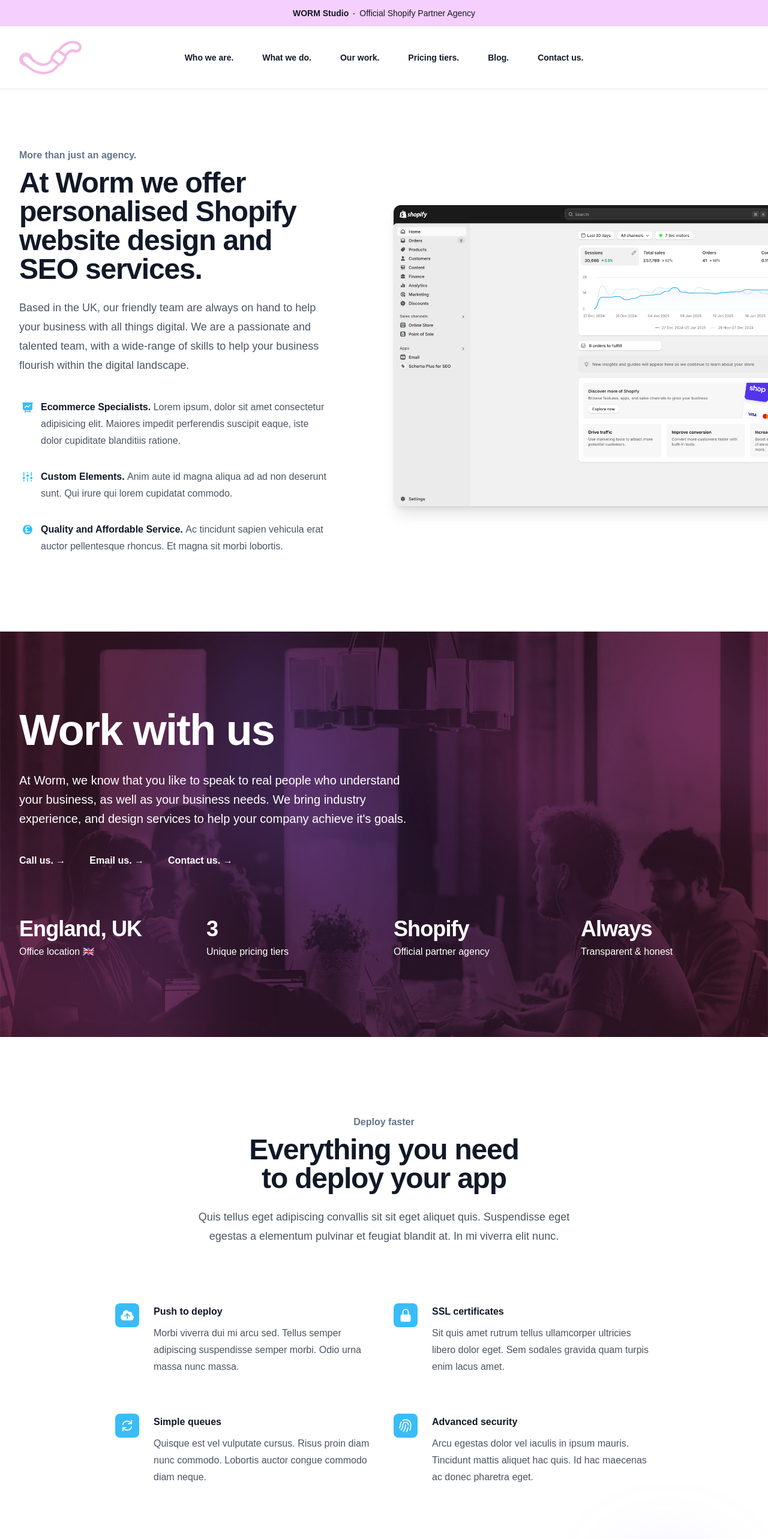
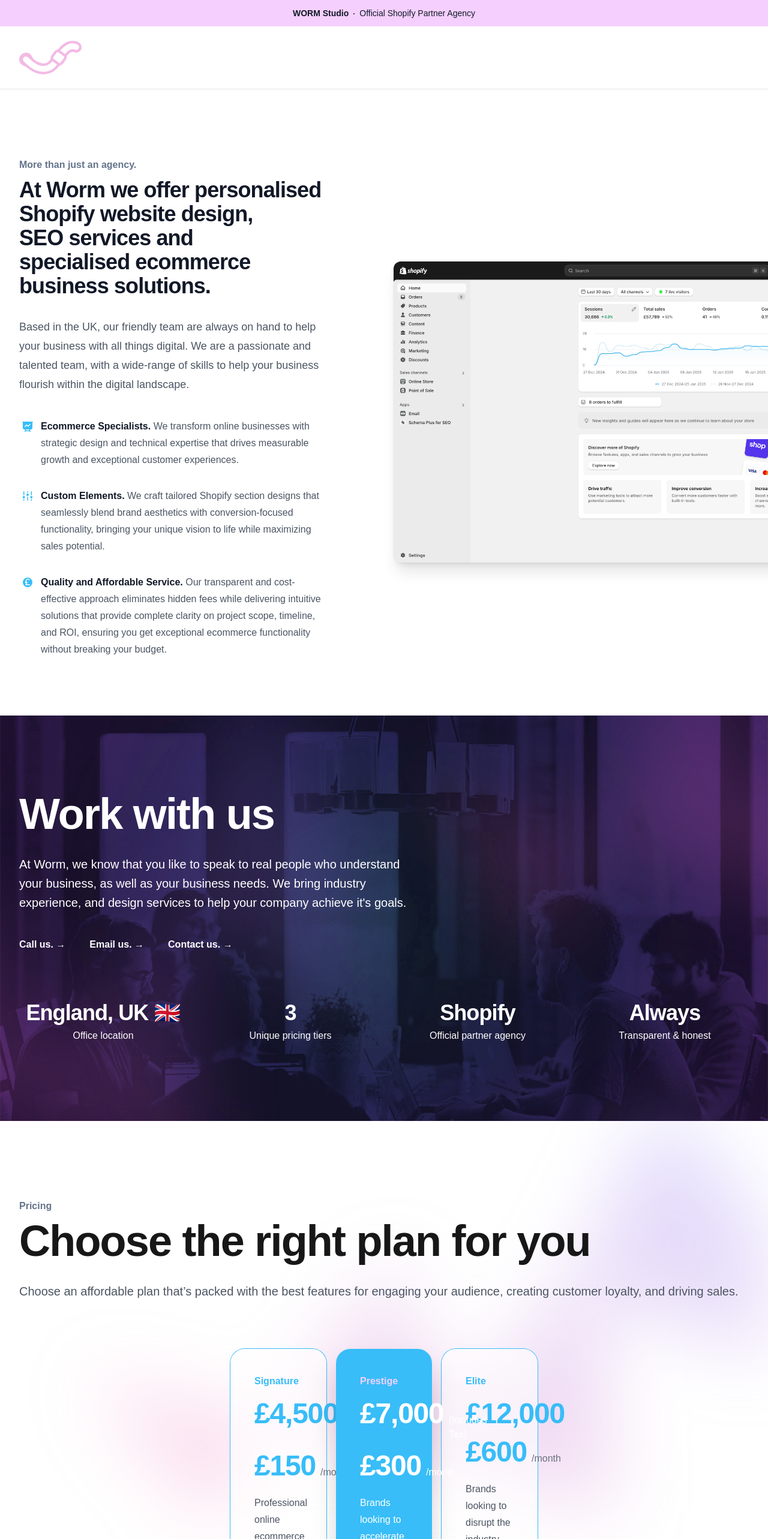
Before and after one commit to danielglazebrook/slither-workshop, a Next.js app: page / in a window 1280 px wide. Shown: the top 2566 px of the page at 60% size. Built offline with nearby package versions, Linux system fonts and the light colour scheme.

Commit message:
website refresh

```diff
--- a/app/page.js
+++ b/app/page.js
@@ -24,37 +24,37 @@
 import Image from "next/image";
 
 const navigation = [
-  { name: "Who we are.", href: "/who-we-are" },
-  { name: "What we do.", href: "/what-we-do" },
-  { name: "Our work.", href: "/our-work" },
-  { name: "Pricing tiers.", href: "#pricing-tiers" },
-  { name: "Blog.", href: "/blogs" },
-  { name: "Contact us.", href: "/contact-us" },
+  // { name: "Who we are.", href: "/who-we-are" },
+  // { name: "What we do.", href: "/what-we-do" },
+  // { name: "Our work.", href: "/our-work" },
+  // { name: "Pricing tiers.", href: "#pricing-tiers" },
+  // { name: "Blog.", href: "/blogs" },
+  // { name: "Contact us.", href: "/contact-us" },
 ];
 
 const features = [
   {
     name: "Ecommerce Specialists.",
     description:
-      "Lorem ipsum, dolor sit amet consectetur adipisicing elit. Maiores impedit perferendis suscipit eaque, iste dolor cupiditate blanditiis ratione.",
+      "We transform online businesses with strategic design and technical expertise that drives measurable growth and exceptional customer experiences.",
     icon: PresentationChartLineIcon,
   },
   {
     name: "Custom Elements.",
     description:
-      "Anim aute id magna aliqua ad ad non deserunt sunt. Qui irure qui lorem cupidatat commodo.",
+      "We craft tailored Shopify section designs that seamlessly blend brand aesthetics with conversion-focused functionality, bringing your unique vision to life while maximizing sales potential.",
     icon: AdjustmentsVerticalIcon,
   },
   {
     name: "Quality and Affordable Service.",
     description:
-      "Ac tincidunt sapien vehicula erat auctor pellentesque rhoncus. Et magna sit morbi lobortis.",
+      "Our transparent and cost-effective approach eliminates hidden fees while delivering intuitive solutions that provide complete clarity on project scope, timeline, and ROI, ensuring you get exceptional ecommerce functionality without breaking your budget.",
     icon: CurrencyPoundIcon,
   },
 ];
 
 const stats = [
-  { name: "Office location 🇬🇧", value: "England, UK" },
+  { name: "Office location", value: "England, UK 🇬🇧" },
   { name: "Unique pricing tiers", value: "3" },
   { name: "Official partner agency", value: "Shopify" },
   { name: "Transparent & honest", value: "Always" },
@@ -106,8 +106,8 @@
     name: "Elite",
     id: "tier-elite",
     href: "#",
-    newWebsitePrice: "Please enquire with us for our fully customised package",
-    priceMonthly: "£500",
+    newWebsitePrice: "£12,000",
+    priceMonthly: "£600",
     description:
       "Brands looking to disrupt the industry and bring high value turnover.",
     features: [
@@ -218,6 +218,7 @@
                 <Image alt="" src={iconSVG} className="h-14 w-auto" />
               </a>
             </div>
+            {navigation.length > 0 &&
             <div className="flex lg:hidden">
               <button
                 type="button"
@@ -228,6 +229,7 @@
                 <Bars3Icon aria-hidden="true" className="size-6" />
               </button>
             </div>
+            }
             <div className="hidden lg:flex lg:gap-x-12">
               {navigation.map((item) => (
                 <a
@@ -279,39 +281,33 @@
                       </a>
                     ))}
                   </div>
-                  <div className="py-6">
-                    <a
-                      href="#"
-                      className="-mx-3 block rounded-lg px-3 py-2.5 text-base/7 font-semibold text-gray-900 hover:bg-gray-50"
-                    >
-                      Log in
-                    </a>
-                  </div>
                 </div>
               </div>
             </DialogPanel>
           </Dialog>
         </header>
+      </div>
 
-        <div className="overflow-hidden bg-white py-24 sm:pt-20 sm:pb-32">
+      {/* Intro */}
+      <div className="overflow-hidden bg-white py-10 pb-20 sm:py-24">
           <div className="mx-auto max-w-7xl px-6 lg:px-8">
-            <div className="mx-auto grid max-w-2xl grid-cols-1 gap-x-8 gap-y-16 sm:gap-y-20 lg:mx-0 lg:max-w-none lg:grid-cols-2 flex items-center">
+            <div className="mx-auto grid grid-cols-1 gap-x-8 gap-y-16 sm:gap-y-20 lg:mx-0 lg:max-w-none lg:grid-cols-2 flex items-center">
               <div className="lg:pr-8 lg:pt-4">
                 <div className="lg:max-w-lg">
                   <h2 className="text-base/7 font-semibold text-slate-500">
                     More than just an agency.
                   </h2>
-                  <p className="mt-2 text-pretty text-4xl font-semibold tracking-tight text-gray-900 sm:text-5xl">
-                    At Worm we offer personalised Shopify website design and SEO
-                    services.
+                  <p className="mt-3 sm:mt-2 text-pretty md:text-4xl font-semibold tracking-tight text-gray-900 text-3xl">
+                    At Worm we offer personalised Shopify website design, SEO
+                    services and specialised ecommerce business solutions.
                   </p>
-                  <p className="mt-6 text-lg/8 text-gray-600">
+                  <p className="mt-6 sm:mt-8 text-lg/8 text-gray-600">
                     Based in the UK, our friendly team are always on hand to
                     help your business with all things digital. We are a
                     passionate and talented team, with a wide-range of skills to
                     help your business flourish within the digital landscape.
                   </p>
-                  <dl className="mt-10 max-w-xl space-y-8 text-base/7 text-gray-600 lg:max-w-none">
+                  <dl className="mt-8 sm:mt-10 max-w-xl space-y-8 text-base/7 text-gray-600 lg:max-w-none">
                     {features.map((feature) => (
                       <div key={feature.name} className="relative pl-9">
                         <dt className="inline font-semibold text-gray-900">
@@ -332,19 +328,18 @@
                 src={screenshotImage}
                 width={2432}
                 height={1442}
-                className="mt-8 w-[48rem] max-w-none rounded-xl shadow-xl ring-1 ring-gray-400/10 sm:w-[57rem] md:-ml-4 lg:-ml-0"
+                className="sm:mt-8 w-[48rem] max-w-none rounded-xl shadow-xl ring-1 ring-gray-400/10 sm:w-[57rem] md:-ml-4 lg:-ml-0"
               />
             </div>
           </div>
         </div>
-      </div>
 
       {/* Work with us section */}
-      <div className="relative isolate overflow-hidden bg-gray-900 py-24 sm:py-32">
+      <div className="relative isolate overflow-hidden bg-gray-900 py-16 sm:py-32">
         <Image
           alt=""
           src={studioImage}
-          className="absolute inset-0 -z-10 size-full object-cover object-right md:object-center"
+          className="absolute inset-0 -z-10 size-full object-cover object-right md:object-center filter:hue-rotate(270deg)"
         />
         <div
           aria-hidden="true"
@@ -372,7 +367,7 @@
         </div>
         <div className="mx-auto max-w-7xl px-6 lg:px-8">
           <div className="mx-auto max-w-2xl lg:mx-0">
-            <h2 className="text-5xl font-semibold tracking-tight text-white sm:text-7xl">
+            <h2 className="text-4xl md:text-7xl font-semibold tracking-tight text-white">
               Work with us
             </h2>
             <p className="mt-8 text-pretty text-lg font-medium text-white sm:text-xl/8">
@@ -382,19 +377,19 @@
               achieve it's goals.
             </p>
           </div>
-          <div className="mx-auto mt-10 max-w-2xl lg:mx-0 lg:max-w-none">
-            <div className="grid grid-cols-1 gap-x-8 gap-y-6 text-base/7 font-semibold text-white sm:grid-cols-2 md:flex lg:gap-x-10">
+          <div className="mx-auto mt-5 sm:mt-10 max-w-2xl lg:mx-0 lg:max-w-none">
+            <div className="grid grid-cols-1 gap-x-8 gap-y-6 text-base/7 font-semibold text-white sm:grid-cols-2 sm:flex lg:gap-x-10">
               {links.map((link) => (
                 <a key={link.name} href={link.href}>
                   {link.name} <span aria-hidden="true">&rarr;</span>
                 </a>
               ))}
             </div>
-            <dl className="mt-16 grid grid-cols-1 gap-8 sm:mt-20 sm:grid-cols-2 lg:grid-cols-4">
+            <dl className="mt-10 sm:mt-12 grid grid-cols-1 gap-8 sm:mt-20 sm:grid-cols-2 lg:grid-cols-4">
               {stats.map((stat) => (
-                <div key={stat.name} className="flex flex-col-reverse gap-1">
+                <div key={stat.name} className="flex flex-col-reverse gap-1 sm:text-center">
                   <dt className="text-base/7 text-white">{stat.name}</dt>
-                  <dd className="text-4xl font-semibold tracking-tight text-white">
+                  <dd className="text-3xl lg:text-4xl font-semibold tracking-tight text-white">
                     {stat.value}
                   </dd>
                 </div>
@@ -404,8 +399,138 @@
         </div>
       </div>
 
+      {/* Pricing section */}
+      <div className="relative isolate bg-white px-6 py-16 sm:py-32 lg:px-8 max-w-7xl mx-auto">
+        <div
+          aria-hidden="true"
+          className="absolute inset-x-0 -top-3 -z-10 transform-gpu overflow-hidden px-36 blur-3xl"
+        >
+          <div
+            style={{
+              clipPath:
+                "polygon(74.1% 44.1%, 100% 61.6%, 97.5% 26.9%, 85.5% 0.1%, 80.7% 2%, 72.5% 32.5%, 60.2% 62.4%, 52.4% 68.1%, 47.5% 58.3%, 45.2% 34.5%, 27.5% 76.7%, 0.1% 64.9%, 17.9% 100%, 27.6% 76.8%, 76.1% 97.7%, 74.1% 44.1%)",
+            }}
+            className="mx-auto aspect-[1155/678] w-[72.1875rem] bg-gradient-to-tr from-[#ff80b5] to-[#9089fc] opacity-30"
+          />
+        </div>
+        <div id="pricing-tiers" className="mx-auto max-w-7xl">
+          <h2 className="text-base/7 font-semibold text-slate-500">Pricing</h2>
+          <p className="mt-3 sm:mt-2 text-balance text-4xl md:text-7xl font-semibold tracking-tight">
+            Choose the right plan for you
+          </p>
+        </div>
+        <p className="mx-auto mt-6 sm:mt-8 max-w-7xl text-pretty text-lg font-medium text-gray-600 sm:text-xl/8">
+          Choose an affordable plan that’s packed with the best features for
+          engaging your audience, creating customer loyalty, and driving sales.
+        </p>
+        <div className="lg:mx-auto mt-10 sm:mt-16 grid lg:max-w-lg grid-cols-1 gap-y-6 sm:mt-20 lg:gap-y-0 lg:max-w-7xl lg:grid-cols-3 lg:gap-x-4">
+          {tiers.map((tier, tierIdx) => (
+            <div
+              key={tier.id}
+              className={classNames(
+                tier.featured
+                  ? "relative bg-sky-400 lg:shadow-2xl"
+                  : "bg-white/60",
+                tier.featured
+                  ? ""
+                  : tierIdx === 0
+                  ? "rounded-3xl ring-1 ring-sky-400 rounded-3xl"
+                  : "sm:rounded-3xl ring-1 ring-sky-400 lg:rounded-3xl",
+                "rounded-3xl p-8  sm:p-10"
+              )}
+            >
+              <h3
+                id={tier.id}
+                className={classNames(
+                  tier.featured ? "text-fuchsia-200" : "text-sky-400",
+                  "text-base/7 font-semibold"
+                )}
+              >
+                {tier.name}
+              </h3>
+              <p className="mt-4 flex items-baseline gap-x-2">
+                <span
+                  className={classNames(
+                    tier.featured ? "text-white" : "text-sky-400",
+                    "text-5xl font-semibold tracking-tight"
+                  )}
+                >
+                  {tier.newWebsitePrice}
+                </span>
+                <span
+                  className={classNames(
+                    tier.featured ? "text-white" : "text-gray-500",
+                    "text-base"
+                  )}
+                >
+                  {tierIdx === 2 ? '' : '(includes Tax)'}
+                </span>
+              </p>
+              <p className="mt-4 flex items-baseline gap-x-2">
+                <span
+                  className={classNames(
+                    tier.featured ? "text-white" : "text-sky-400",
+                    "text-5xl font-semibold tracking-tight"
+                  )}
+                >
+                  {tier.priceMonthly}
+                </span>
+                <span
+                  className={classNames(
+                    tier.featured ? "text-white" : "text-gray-500",
+                    "text-base"
+                  )}
+                >
+                  /month
+                </span>
+              </p>
+              <p
+                className={classNames(
+                  tier.featured ? "text-white" : "text-gray-600",
+                  "mt-4 md:mt-6 text-base/7"
+                )}
+              >
+                {tier.description}
+              </p>
+              <ul
+                role="list"
+                className={classNames(
+                  tier.featured ? "text-white" : "text-gray-600",
+                  "mt-6 md:mt-8 space-y-2 md:space-y-3 text-sm/6"
+                )}
+              >
+                {tier.features.map((feature) => (
+                  <li key={feature} className="flex gap-x-3">
+                    <CheckIcon
+                      aria-hidden="true"
+                      className={classNames(
+                        tier.featured ? "text-white" : "text-sky-400",
+                        "h-6 w-5 flex-none"
+                      )}
+                    />
+                    {feature}
+                  </li>
+                ))}
+              </ul>
+              <a
+                href={tier.href}
+                aria-describedby={tier.id}
+                className={classNames(
+                  tier.featured
+                    ? "bg-sky-400 border border-solid border-white text-white shadow-sm hover:bg-white hover:text-sky-400"
+                    : "text-sky-400 ring-1 ring-inset ring-sky-400 hover:bg-sky-400 hover:text-white",
+                  "mt-8 block rounded-md px-3.5 py-2.5 text-center text-sm font-semibold focus-visible:outline focus-visible:outline-2 focus-visible:outline-offset-2 mt-8 lg:mt-10"
+                )}
+              >
+                Get started today.
+              </a>
+            </div>
+          ))}
+        </div>
+      </div>
+
       {/* Features section */}
-      <div className="bg-white py-24 sm:py-32">
+      {/* <div className="bg-white py-24 sm:py-32">
         <div className="mx-auto max-w-7xl px-6 lg:px-8">
           <div className="mx-auto max-w-2xl lg:text-center">
             <h2 className="text-base/7 font-semibold text-slate-500">
@@ -441,120 +566,7 @@
             </dl>
           </div>
         </div>
-      </div>
-
-      {/* Pricing section */}
-      <div className="relative isolate bg-white px-6 py-24 sm:py-32 lg:px-8">
-        <div
-          aria-hidden="true"
-          className="absolute inset-x-0 -top-3 -z-10 transform-gpu overflow-hidden px-36 blur-3xl"
-        >
-          <div
-            style={{
-              clipPath:
-                "polygon(74.1% 44.1%, 100% 61.6%, 97.5% 26.9%, 85.5% 0.1%, 80.7% 2%, 72.5% 32.5%, 60.2% 62.4%, 52.4% 68.1%, 47.5% 58.3%, 45.2% 34.5%, 27.5% 76.7%, 0.1% 64.9%, 17.9% 100%, 27.6% 76.8%, 76.1% 97.7%, 74.1% 44.1%)",
-            }}
-            className="mx-auto aspect-[1155/678] w-[72.1875rem] bg-gradient-to-tr from-[#ff80b5] to-[#9089fc] opacity-30"
-          />
-        </div>
-        <div id="pricing-tiers" className="mx-auto max-w-4xl text-center">
-          <h2 className="text-base/7 font-semibold text-slate-500">Pricing</h2>
-          <p className="mt-2 text-balance text-5xl font-semibold tracking-tight sm:text-6xl">
-            Choose the right plan for you
-          </p>
-        </div>
-        <p className="mx-auto mt-6 max-w-2xl text-pretty text-center text-lg font-medium text-gray-600 sm:text-xl/8">
-          Choose an affordable plan that’s packed with the best features for
-          engaging your audience, creating customer loyalty, and driving sales.
-        </p>
-        <div className="mx-auto mt-16 grid max-w-lg grid-cols-1 items-center gap-y-6 sm:mt-20 sm:gap-y-0 lg:max-w-6xl lg:grid-cols-3">
-          {tiers.map((tier, tierIdx) => (
-            <div
-              key={tier.id}
-              className={classNames(
-                tier.featured
-                  ? "relative bg-fuchsia-700 shadow-2xl"
-                  : "bg-white/60 sm:mx-8 lg:mx-0",
-                tier.featured
-                  ? ""
-                  : tierIdx === 0
-                  ? "rounded-3xl lg:rounded-3xl"
-                  : "sm:rounded-3xl lg:rounded-3xl",
-                "rounded-3xl p-8 ring-1 ring-gray-900/10 sm:p-10"
-              )}
-            >
-              <h3
-                id={tier.id}
-                className={classNames(
-                  tier.featured ? "text-fuchsia-200" : "text-slate-500",
-                  "text-base/7 font-semibold"
-                )}
-              >
-                {tier.name}
-              </h3>
-              <p className="mt-4 flex items-baseline gap-x-2">
-                <span
-                  className={classNames(
-                    tier.featured ? "text-white" : "text-gray-900",
-                    "text-5xl font-semibold tracking-tight"
-                  )}
-                >
-                  {tier.priceMonthly}
-                </span>
-                <span
-                  className={classNames(
-                    tier.featured ? "text-gray-400" : "text-gray-500",
-                    "text-base"
-                  )}
-                >
-                  /month
-                </span>
-              </p>
-              <p
-                className={classNames(
-                  tier.featured ? "text-white" : "text-gray-600",
-                  "mt-6 text-base/7"
-                )}
-              >
-                {tier.description}
-              </p>
-              <ul
-                role="list"
-                className={classNames(
-                  tier.featured ? "text-white" : "text-gray-600",
-                  "mt-8 space-y-3 text-sm/6 sm:mt-10"
-                )}
-              >
-                {tier.features.map((feature) => (
-                  <li key={feature} className="flex gap-x-3">
-                    <CheckIcon
-                      aria-hidden="true"
-                      className={classNames(
-                        tier.featured ? "text-fuchsia-200" : "text-sky-400",
-                        "h-6 w-5 flex-none"
-                      )}
-                    />
-                    {feature}
-                  </li>
-                ))}
-              </ul>
-              <a
-                href={tier.href}
-                aria-describedby={tier.id}
-                className={classNames(
-                  tier.featured
-                    ? "bg-slate-500 text-white shadow-sm hover:bg-slate-600 focus-visible:outline-slate-600"
-                    : "text-sky-400 ring-1 ring-inset ring-sky-400 hover:ring-sky-500 focus-visible:outline-sky-400",
-                  "mt-8 block rounded-md px-3.5 py-2.5 text-center text-sm font-semibold focus-visible:outline focus-visible:outline-2 focus-visible:outline-offset-2 sm:mt-10"
-                )}
-              >
-                Get started today.
-              </a>
-            </div>
-          ))}
-        </div>
-      </div>
-
+      </div> */}
 
       {/*  Blog section */}
       {/* <div className="bg-white py-24 sm:py-32">
@@ -614,6 +626,9 @@
         </div>
       </div> */}
 
+      <footer className="bg-fuchsia-200 h-24">
+      </footer>
+
     </div>
   );
 }
```
Also changed, not shown: public/studio.jpg.
